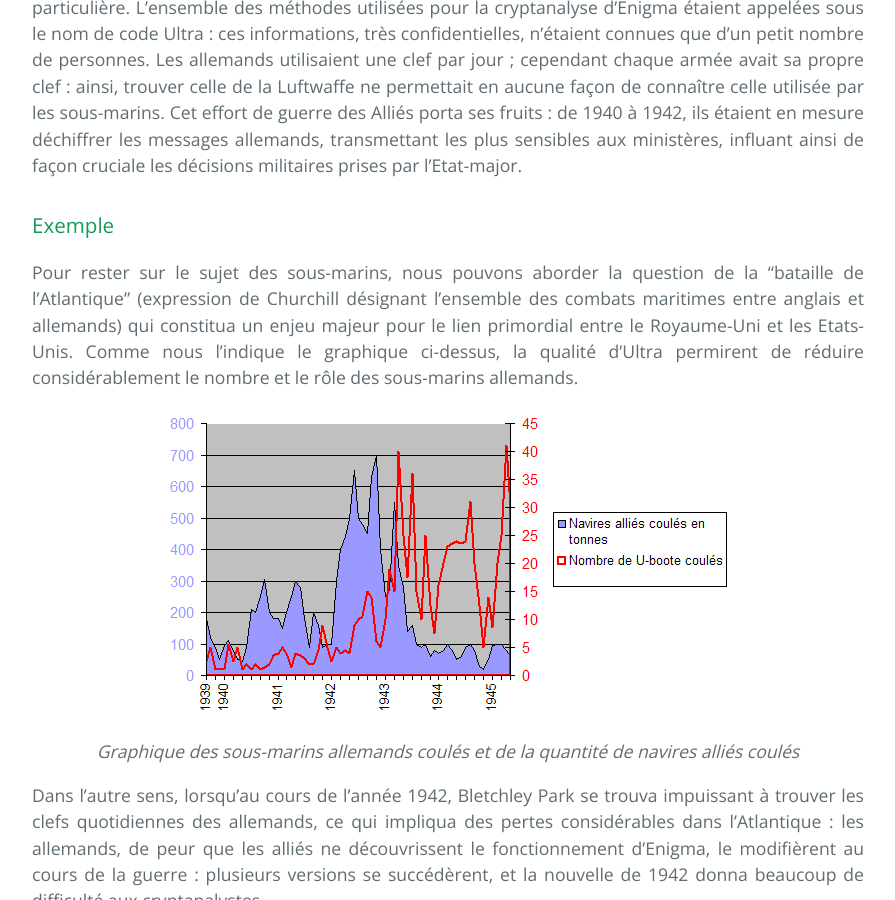
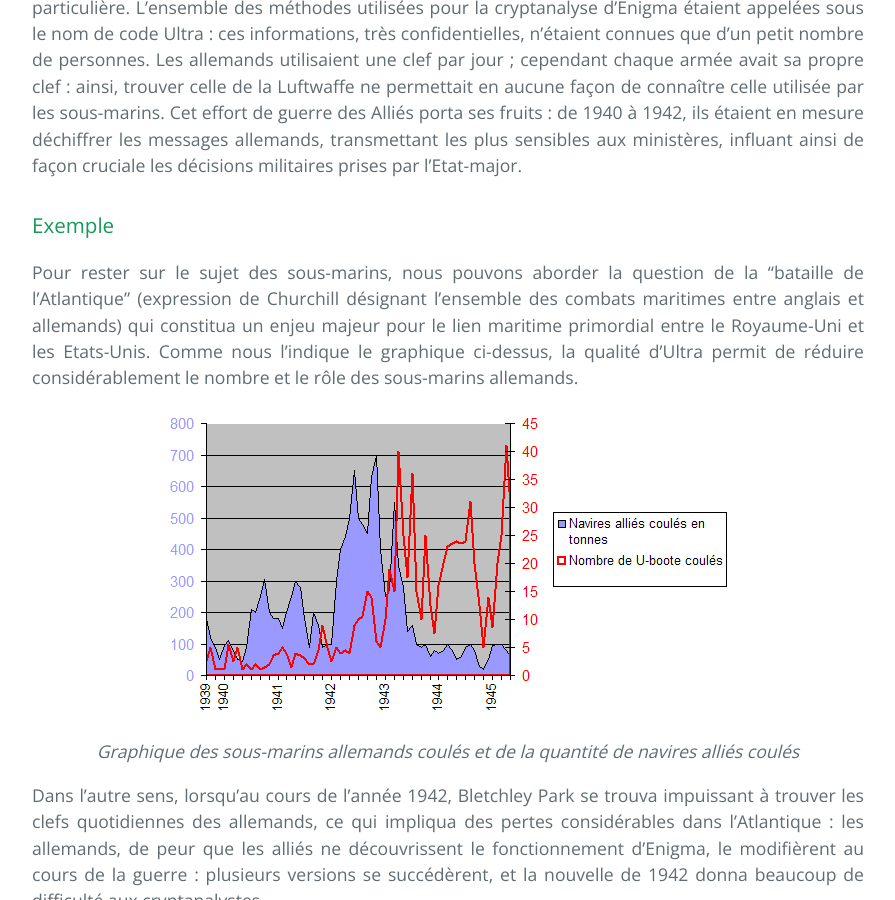
Before and after one commit to SamuelGallay/CryptoTPE, a Jekyll site: the page built from pages/3_Guerres/2_contexte.md, in a window 1280 px wide and 900 px high, scrolled down 1430 px. Shown: the whole window, without its empty margins (192-1087 px from the left). Built offline with Jekyll 4.4.1, drawn with Linux system fonts in a browser that asks for light colours; our own code applies the rules of GitHub Pages for plain Markdown files.

Commit message:
Update 2_contexte.md

```diff
--- a/pages/3_Guerres/2_contexte.md
+++ b/pages/3_Guerres/2_contexte.md
@@ -24,8 +24,7 @@ Les allemands utilisaient une clef par jour ; cependant chaque armée avait sa p
 
 ### Exemple
 
-Pour rester sur le sujet des sous-marins, nous pouvons aborder la question de la “bataille de l’Atlantique” (expression de Churchill désignant l’ensemble des combats maritimes entre anglais et allemands) qui constitua un enjeu majeur pour le lien primordial entre le Royaume-Uni et les Etats-Unis. Comme nous l’indique le graphique ci-dessus, la qualité d'Ultra permirent de réduire considérablement le nombre et le rôle des sous-marins allemands.
-
+Pour rester sur le sujet des sous-marins, nous pouvons aborder la question de la “bataille de l’Atlantique” (expression de Churchill désignant l’ensemble des combats maritimes entre anglais et allemands) qui constitua un enjeu majeur pour le lien maritime primordial entre le Royaume-Uni et les Etats-Unis. Comme nous l’indique le graphique ci-dessus, la qualité d'Ultra permit de réduire considérablement le nombre et le rôle des sous-marins allemands.
 
 <img src="{{ "/assets/3_Guerres/sous-marins.png" | relative_url }}" alt="SousMarins" style="margin: 0 auto;display: block;"/>
 <p align="center"> <em>Graphique des sous-marins allemands coulés et de la quantité de navires alliés coulés</em> </p>
```
